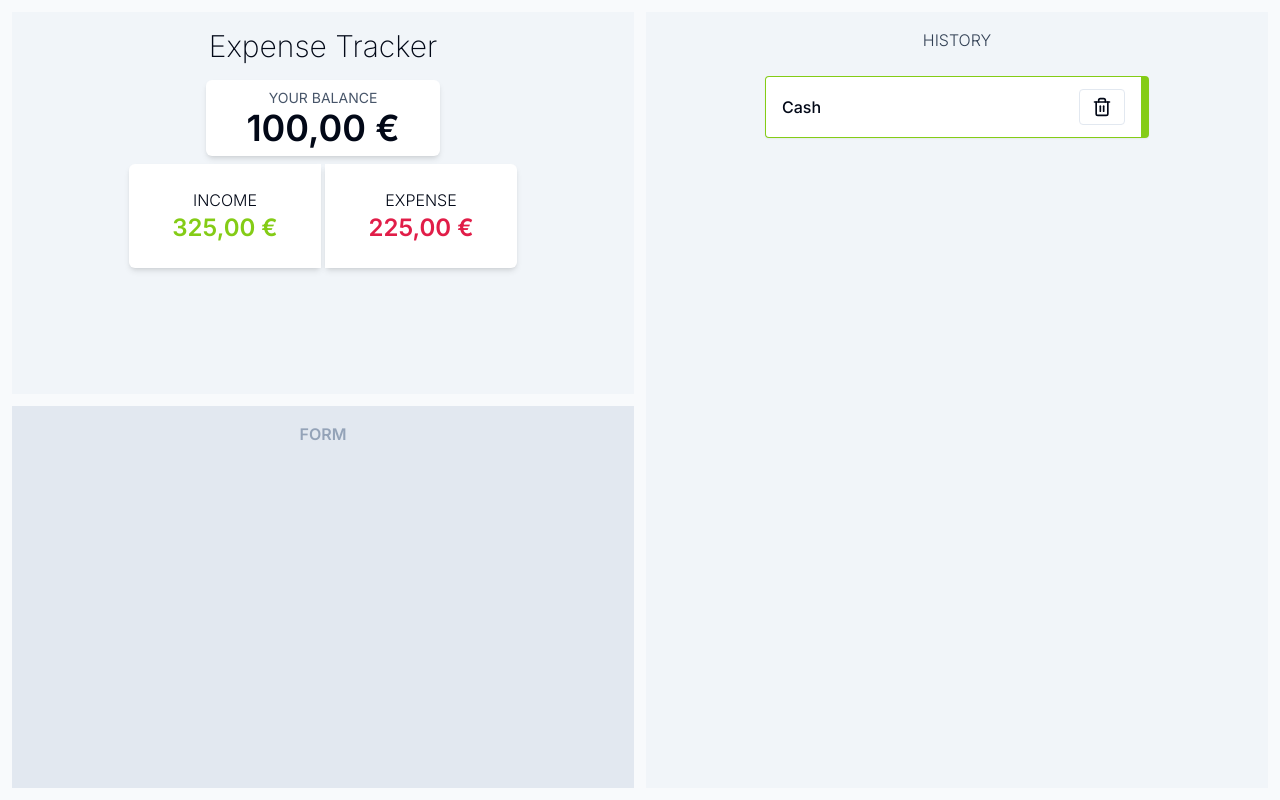
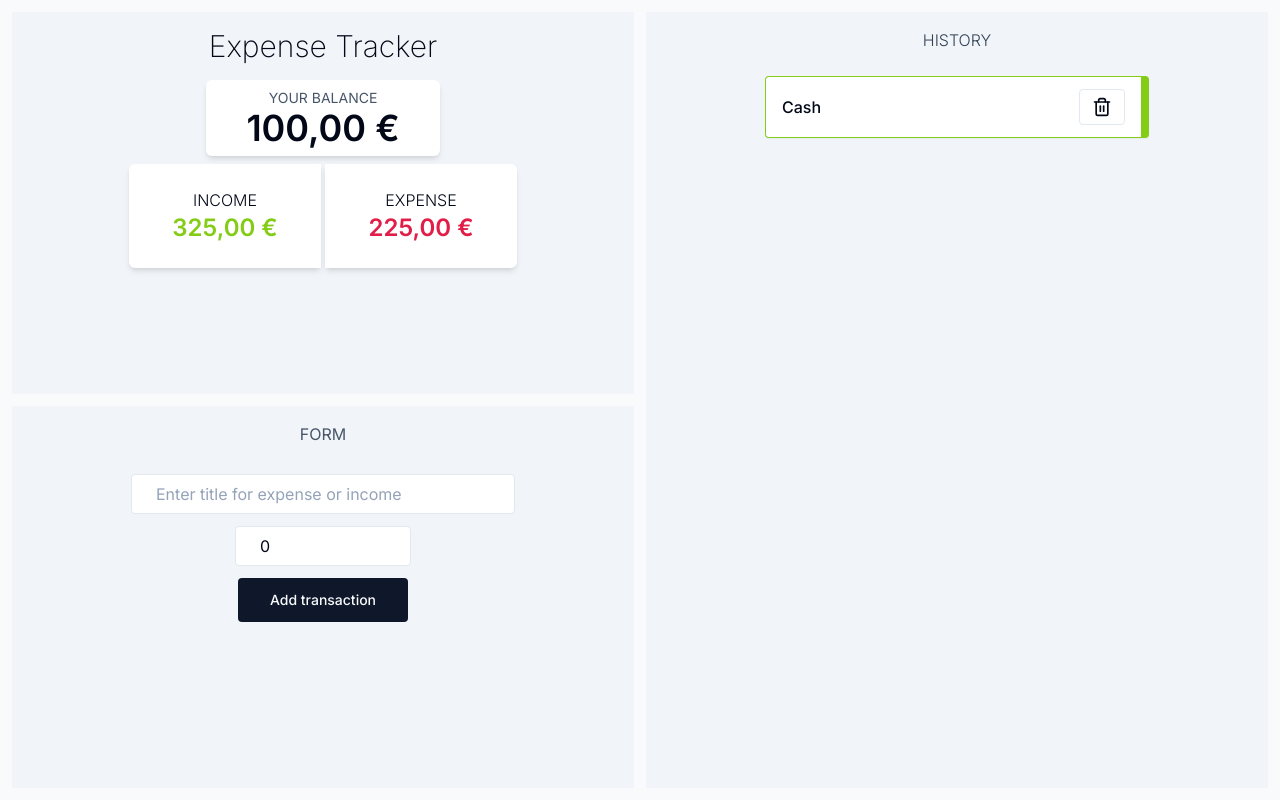
Before and after one commit to MarianHolly/expense-tracker, a Next.js app: page / in a window 1280 px wide. Built offline with nearby package versions, Linux system fonts and the light colour scheme.

Commit message:
expense form ui

```diff
--- a/components/expense-form.jsx
+++ b/components/expense-form.jsx
@@ -1,9 +1,46 @@
+"use client";
+
+import { useState } from "react";
+import { Button } from "./ui/button";
+import { Input } from "./ui/input";
+
 export default function ExpenseForm() {
+  const [text, setText] = useState("");
+  const [amount, setAmount] = useState(0);
+
+  function onSubmit(e) {
+    e.preventDefault();
+
+    const newTransaction = {};
+  }
+
   return (
-    <div className="bg-slate-200 w-full">
-      <h2 className="text-center text-md font-semibold text-slate-400 uppercase my-4">
+    <div className="bg-slate-100 w-full flex flex-col justify-start items-center">
+      <h2 className="text-center text-md text-slate-600 uppercase my-4">
         Form
       </h2>
+      <form
+        onSubmit={onSubmit}
+        className="my-3 flex flex-col gap-y-3 items-center"
+      >
+        <Input
+          type="text"
+          placeholder="Enter title for expense or income"
+          className="w-96 text-md"
+          value={text}
+          onChange={(e) => setText(e.target.value)}
+        />
+
+        <Input
+          type="number"
+          placeholder="Enter amount"
+          className="w-44 text-md"
+          value={amount}
+          onChange={(e) => setAmount(e.target.value)}
+        />
+
+        <Button size="lg">Add transaction</Button>
+      </form>
     </div>
   );
 }
```
